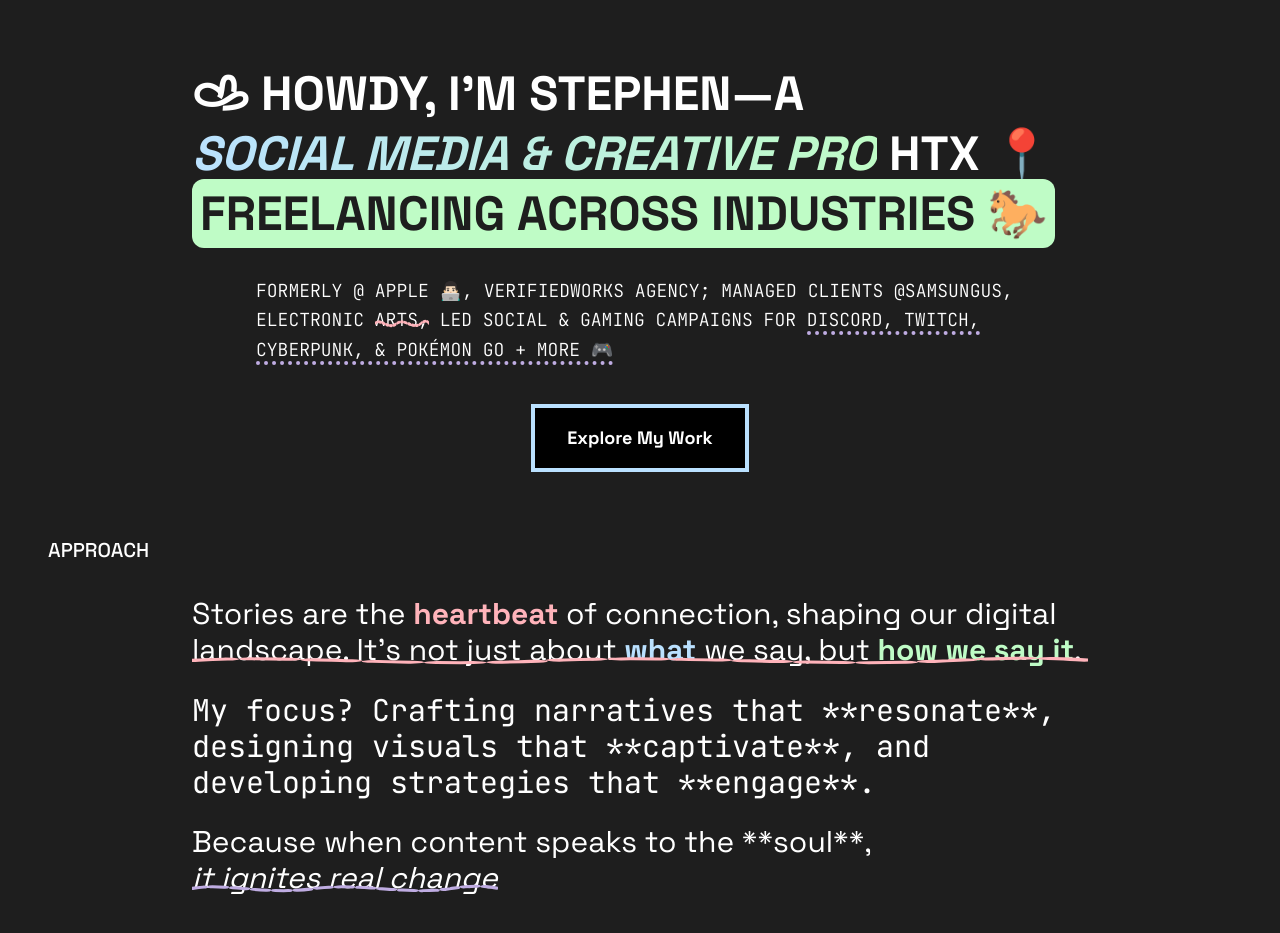
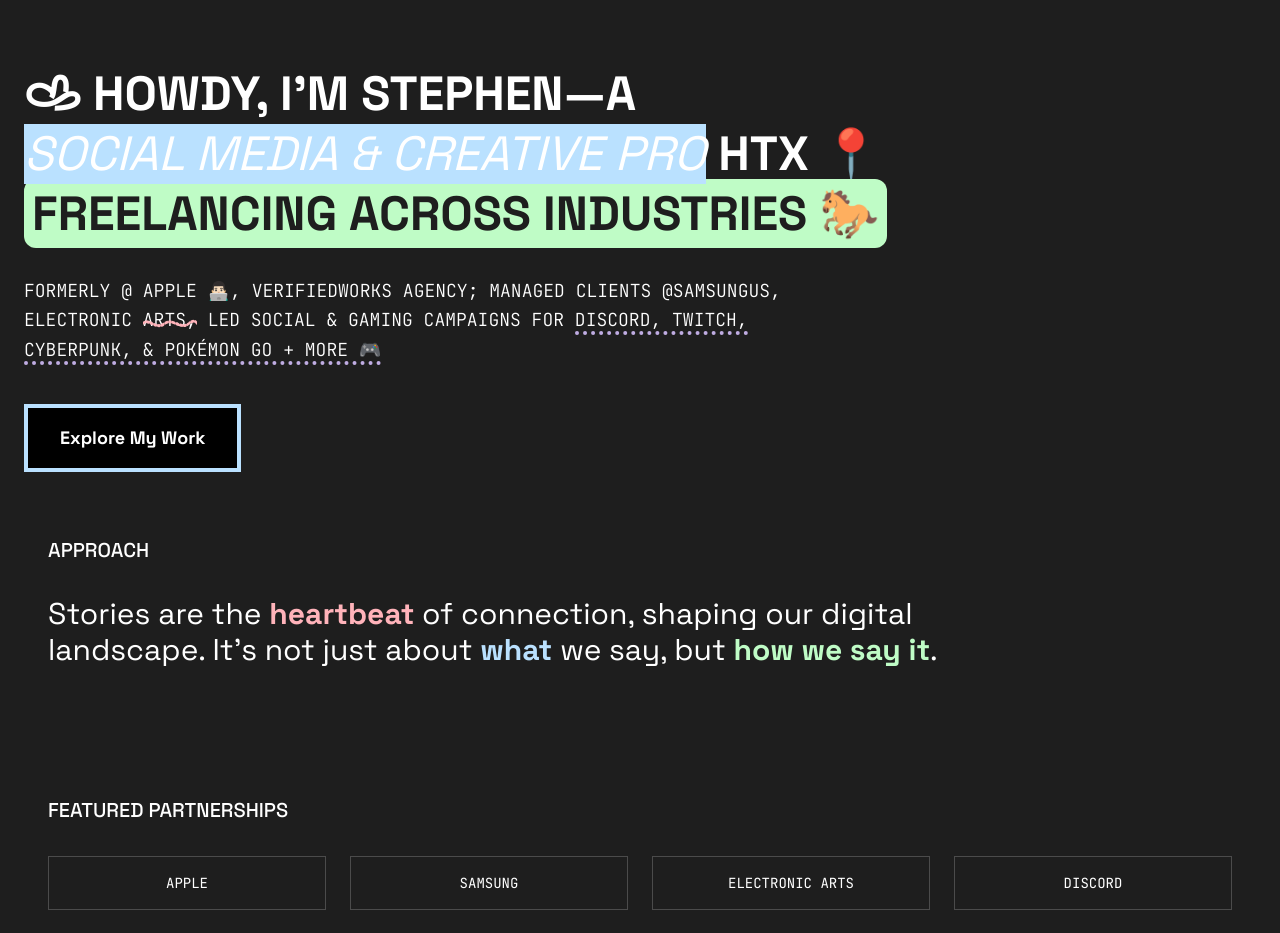
Before and after one commit to xospacecowboy/my-portfolio, a Next.js app: page / in a window 1280 px wide. Shown: the part 80-1013 px from the top of the page. Built offline with nearby package versions, Linux system fonts and the light colour scheme.

Commit message:
DESIGNUPDATE4

```diff
--- a/app/page.tsx
+++ b/app/page.tsx
@@ -6,6 +6,7 @@ import { motion, useAnimation } from "framer-motion"
 import Footer from "../components/Footer"
 import { useMousePosition } from "../hooks/useMousePosition"
 
+// Hand-drawn underline effect
 const HandDrawnUnderline = ({ className }: { className?: string }) => (
   <svg
     className={`absolute pointer-events-none ${className}`}
@@ -60,15 +61,25 @@ export default function Home() {
       <main className="container mx-auto px-6 py-12">
         {/* Title Section */}
         <motion.h1
-          className="text-5xl font-bold leading-tight mb-8 relative text-center md:text-left max-w-4xl mx-auto"
+          className="text-5xl font-bold leading-tight mb-8 relative text-left max-w-4xl"
           initial={{ opacity: 0, y: 20 }}
           animate={{ opacity: 1, y: 0 }}
           transition={{ duration: 0.8 }}
         >
           𐚁 HOWDY, I'M STEPHEN—A{" "}
-          <span className="relative inline-block italic bg-gradient-to-r from-pastel-blue to-pastel-green bg-clip-text text-transparent">
+          <motion.span
+            className="font-normal italic relative inline-block"
+            initial={{ backgroundSize: "0 100%" }}
+            animate={{ backgroundSize: "100% 100%" }}
+            transition={{ duration: 1, delay: 0.5 }}
+            style={{
+              backgroundImage: "linear-gradient(to right, #BAE1FF, #BAE1FF)",
+              backgroundRepeat: "no-repeat",
+              backgroundPosition: "0 100%",
+            }}
+          >
             SOCIAL MEDIA & CREATIVE PRO
-          </span>{" "}
+          </motion.span>{" "}
           HTX 📍 <br className="sm:hidden" />
           <span className="bg-pastel-green text-deep-grey px-2 py-1 rounded-xl">
             FREELANCING ACROSS INDUSTRIES 🐎
@@ -77,7 +88,7 @@ export default function Home() {
 
         {/* Formerly Section */}
         <motion.h2
-          className="text-lg font-light font-jetbrains-mono max-w-3xl leading-relaxed mt-2 relative mx-auto text-center md:text-left"
+          className="text-lg font-light font-jetbrains-mono max-w-3xl leading-relaxed mt-2 relative text-left"
           initial={{ opacity: 0, y: 20 }}
           animate={{ opacity: 1, y: 0 }}
           transition={{ duration: 0.8, delay: 0.2 }}
@@ -93,8 +104,8 @@ export default function Home() {
           </span>
         </motion.h2>
 
-        {/* Explore My Work Button (Centered) */}
-        <div className="mt-10 flex justify-center">
+        {/* Explore My Work Button (Left-Aligned) */}
+        <div className="mt-10">
           <Link href="/work">
             <motion.button
               className="bg-black border-4 border-pastel-blue text-white px-8 py-4 text-lg font-bold rounded-lg hover:bg-pastel-blue hover:text-black transition-all duration-300 relative group"
@@ -107,16 +118,16 @@ export default function Home() {
           </Link>
         </div>
 
-        {/* Approach Section with New Effects */}
+        {/* Approach Section */}
         <motion.section
           id="approach"
-          className="container mx-auto px-6 py-16 text-center md:text-left"
+          className="container mx-auto px-6 py-16 text-left"
           initial={{ opacity: 0, y: 50 }}
           animate={{ opacity: 1, y: 0 }}
           transition={{ duration: 0.8 }}
         >
           <h3 className="text-xl font-medium mb-8 uppercase">Approach</h3>
-          <div className="text-xl sm:text-2xl md:text-3xl font-normal leading-relaxed max-w-4xl mx-auto space-y-6">
+          <div className="text-xl sm:text-2xl md:text-3xl font-normal leading-relaxed max-w-4xl space-y-6">
             <motion.p
               className="font-space-grotesk relative"
               initial={{ opacity: 0, y: 10 }}
@@ -124,34 +135,42 @@ export default function Home() {
               transition={{ duration: 0.8, delay: 0.2 }}
             >
               Stories are the <span className="text-pastel-pink font-bold">heartbeat</span> of connection, shaping our
-              digital landscape. It's not just about{" "}
+              digital landscape. It’s not just about{" "}
               <span className="font-bold text-pastel-blue">what</span> we say, but{" "}
               <span className="font-bold text-pastel-green">how we say it</span>.
-              <HandDrawnUnderline className="text-pastel-pink bottom-0 left-0" />
             </motion.p>
+          </div>
+        </motion.section>
 
-            <motion.p
-              className="font-jetbrains-mono"
-              initial={{ opacity: 0, y: 10 }}
-              animate={{ opacity: 1, y: 0 }}
-              transition={{ duration: 0.8, delay: 0.4 }}
-            >
-              My focus? Crafting narratives that **resonate**, designing visuals that **captivate**, and developing
-              strategies that **engage**.
-            </motion.p>
-
-            <motion.p
-              className="font-space-grotesk relative"
-              initial={{ opacity: 0, y: 10 }}
-              animate={{ opacity: 1, y: 0 }}
-              transition={{ duration: 0.8, delay: 0.6 }}
-            >
-              Because when content speaks to the **soul**,{" "}
-              <span className="italic relative inline-block">
-                it ignites real change
-                <HandDrawnUnderline className="text-pastel-purple bottom-0 left-0" />
-              </span>
-            </motion.p>
+        {/* Partnerships Section */}
+        <motion.section
+          id="partnerships"
+          className="container mx-auto px-6 py-16 text-left"
+          initial={{ opacity: 0, y: 50 }}
+          animate={{ opacity: 1, y: 0 }}
+          transition={{ duration: 0.8, delay: 0.2 }}
+        >
+          <h3 className="text-xl font-medium mb-8 uppercase">Featured Partnerships</h3>
+          <div className="grid grid-cols-2 sm:grid-cols-3 md:grid-cols-4 gap-6 text-sm font-jetbrains-mono">
+            {[
+              "APPLE",
+              "SAMSUNG",
+              "ELECTRONIC ARTS",
+              "DISCORD",
+              "TWITCH",
+              "CYBERPUNK",
+              "POKÉMON GO",
+              "VERIFIEDWORKS",
+            ].map((partner, index) => (
+              <motion.div
+                key={partner}
+                className="bg-deep-grey border border-white/20 p-4 rounded-lg flex items-center justify-center text-left hover:bg-white/10 transition-colors duration-300 cursor-pointer"
+                whileHover={{ scale: 1.05 }}
+                whileTap={{ scale: 0.95 }}
+              >
+                {partner}
+              </motion.div>
+            ))}
           </div>
         </motion.section>
       </main>
```
